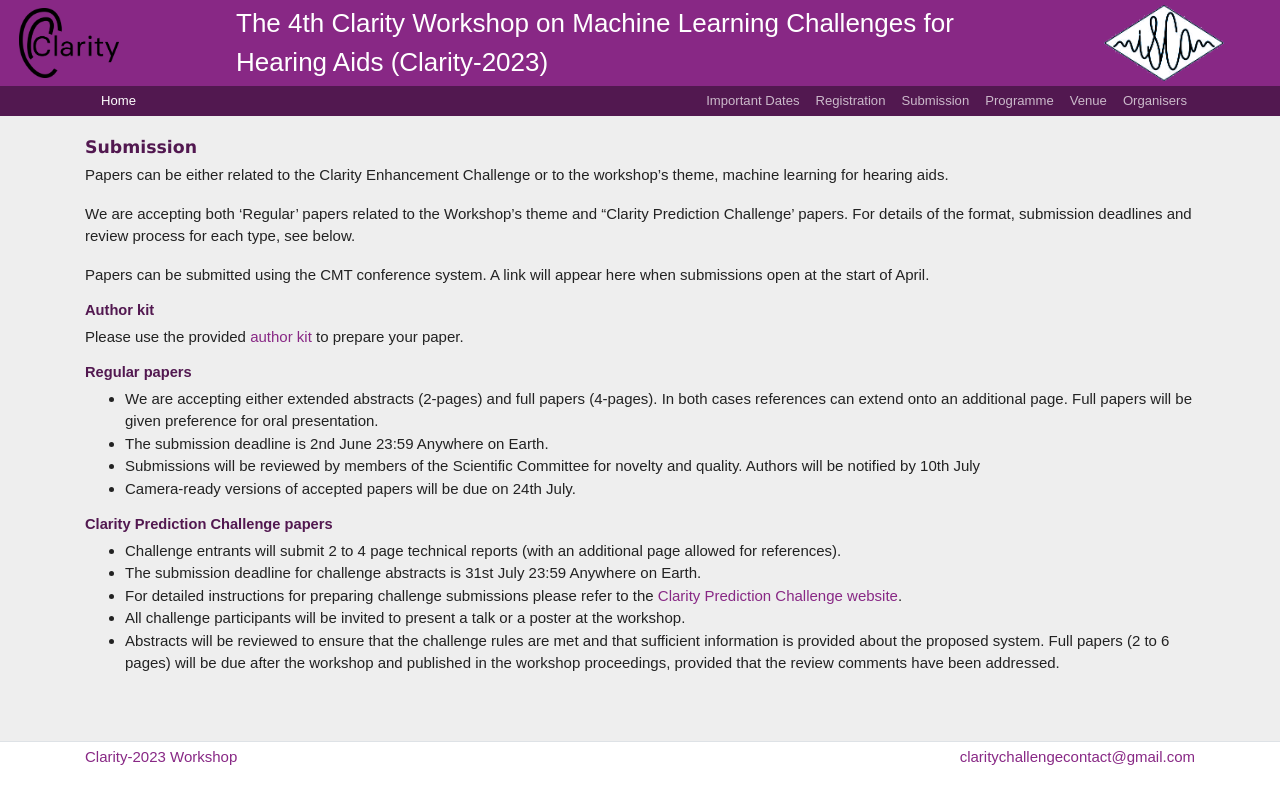
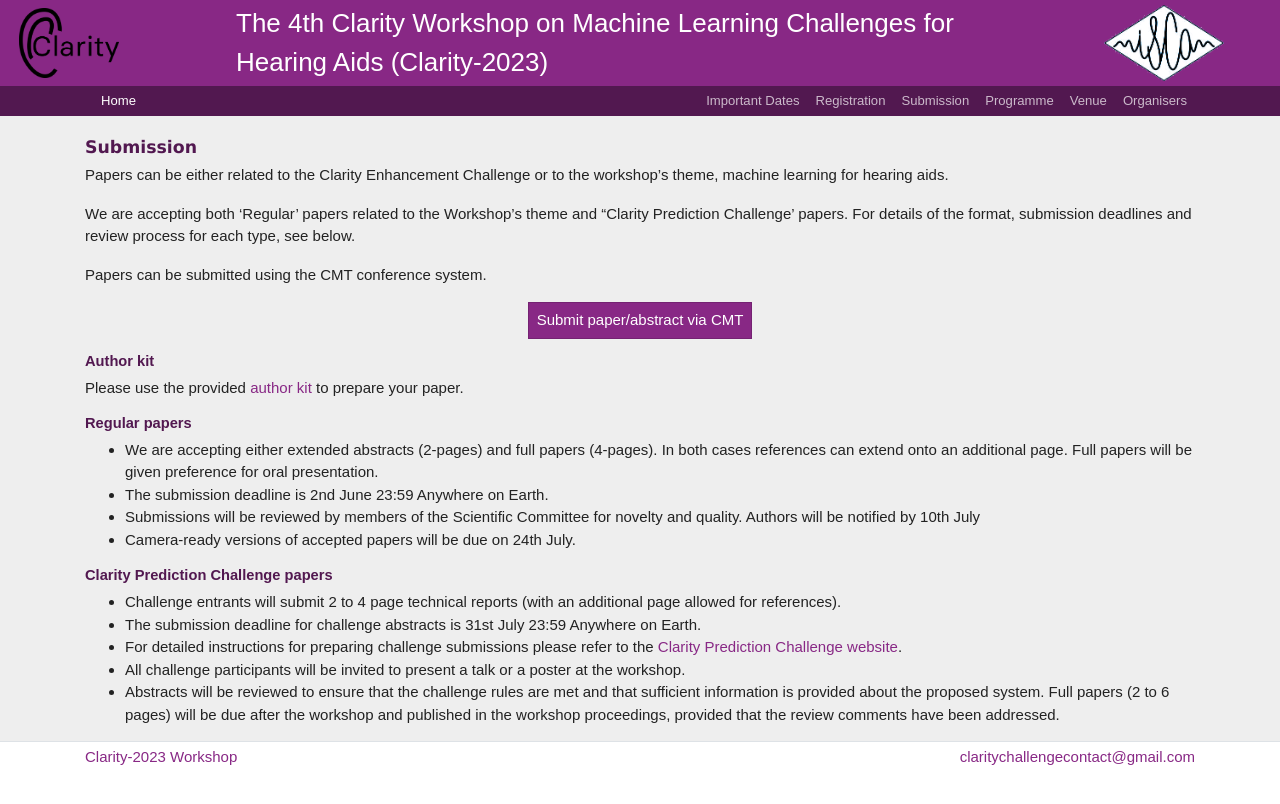
Before and after one commit to claritychallenge/clarity2023-workshop, a Jekyll site: the page built from submissions.md, in a window 1280 px wide. Shown: the top 804 px of the page. Built offline with Jekyll 4.4.1, drawn with Linux system fonts in a browser that asks for light colours.

Commit message:
Opened the workshop for submissions

```diff
--- a/submissions.md
+++ b/submissions.md
@@ -7,15 +7,13 @@ Papers can be either related to the Clarity Enhancement Challenge or to the work
 
 <p/>We are accepting both ‘Regular’ papers related to the Workshop’s theme and “Clarity Prediction Challenge’ papers. For details of the format, submission deadlines and review process for each type, see below.
 
-Papers can be submitted using the CMT conference system. A link will appear here when submissions open at the start of April.
+Papers can be submitted using the CMT conference system.
 
-<!--
 <center>
-    <a href="https://cmt3.research.microsoft.com/CLARITY2021" target="_blank">
+    <a href="https://cmt3.research.microsoft.com/CLARITY2023" target="_blank">
       <button class="btn btn-primary">Submit paper/abstract via CMT </button>
     </a>
   </center>
--->
 
 <h2>Author kit</h2>
 
```
